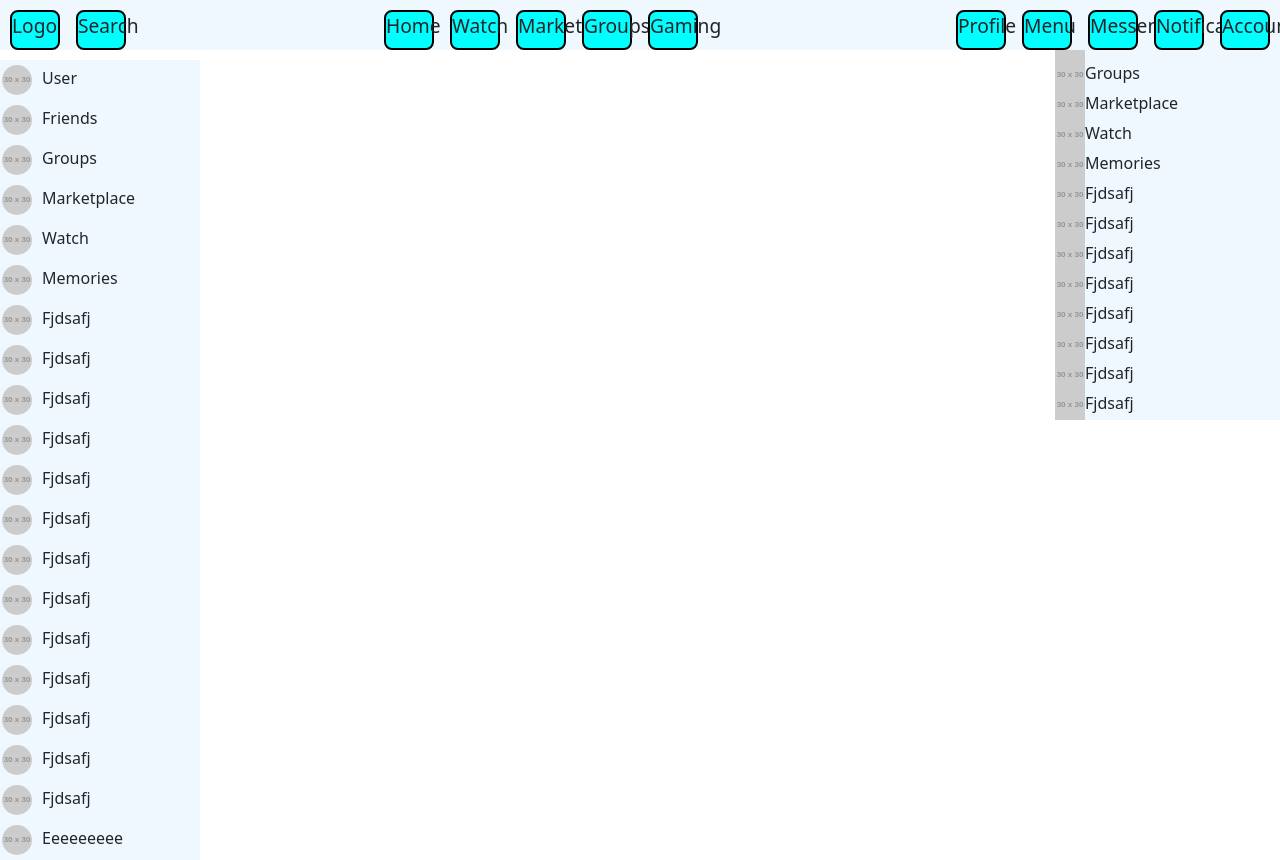
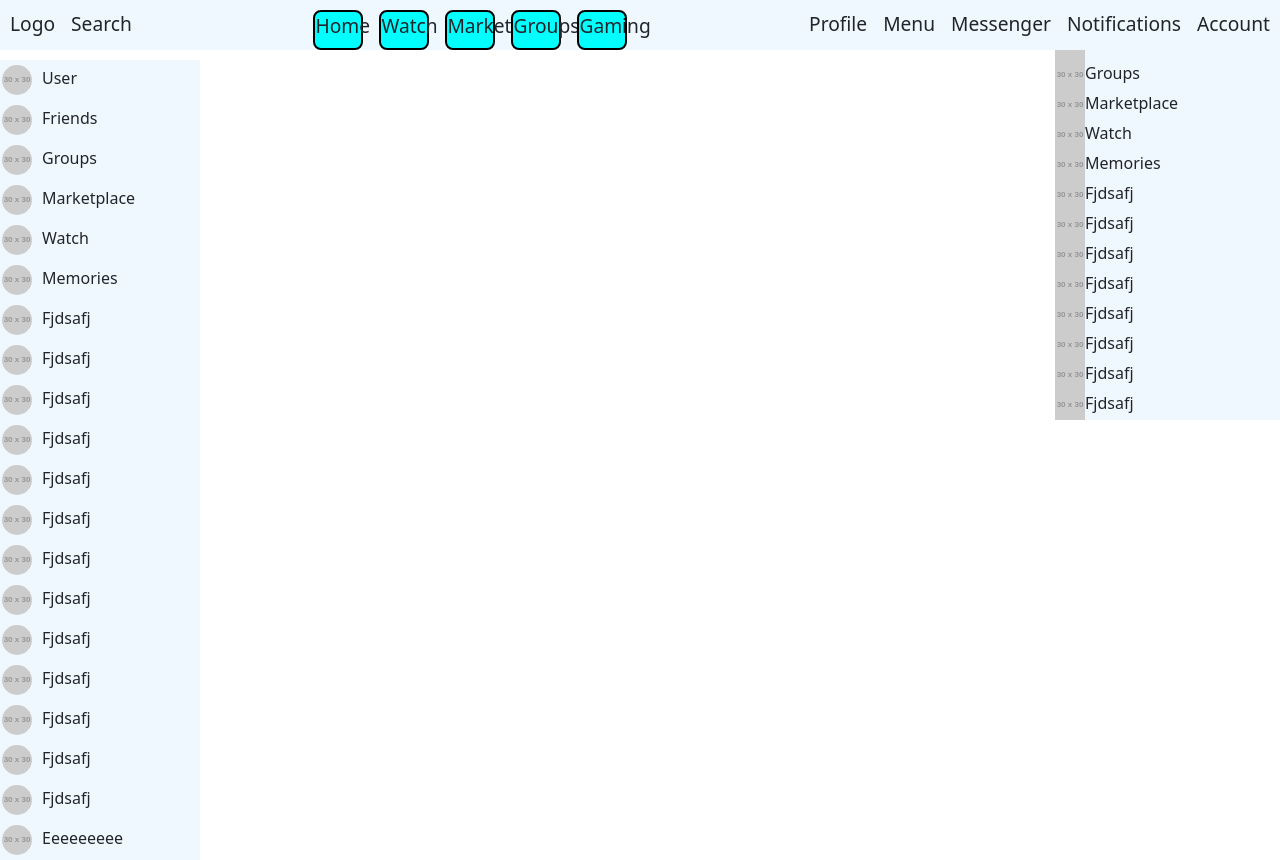
Before and after one commit to Salmanabdullah/facebook-alike, a React (Create React App) app: page / in a window 1280 px wide. Built offline with nearby package versions, Linux system fonts and the light colour scheme.

Commit message:
Update nav-bar.js

```diff
--- a/src/components/navbar/nav-bar.js
+++ b/src/components/navbar/nav-bar.js
@@ -4,18 +4,24 @@ import "./nav-bar.css";
 function Topbar() {
   return (
     <section className="top-bar d-flex justify-content-between">
-      <article className="mid-icons d-flex justify-content-start gap-3 ms-0">
-        <div>logo</div>
+      <article className="left-icons d-flex justify-content-start gap-3 ms-0">
+        <span>logo</span>
         <div>search</div>
       </article>
       <article className="mid-icons d-flex justify-content-center gap-3">
+        {/* <tr>
+          <td>home</td>
+          <td>homeless</td>
+          <td>home</td>
+          <td>home</td>
+        </tr> */}
         <div>home</div>
         <div>watch</div>
         <div>marketplace</div>
         <div>groups</div>
         <div>gaming</div>
       </article>
-      <article className="mid-icons d-flex justify-content-end gap-3 me-0">
+      <article className="right-icons d-flex justify-content-end gap-3 me-0">
         <div>profile</div>
         <div>menu</div>
         <div>messenger</div>
```
